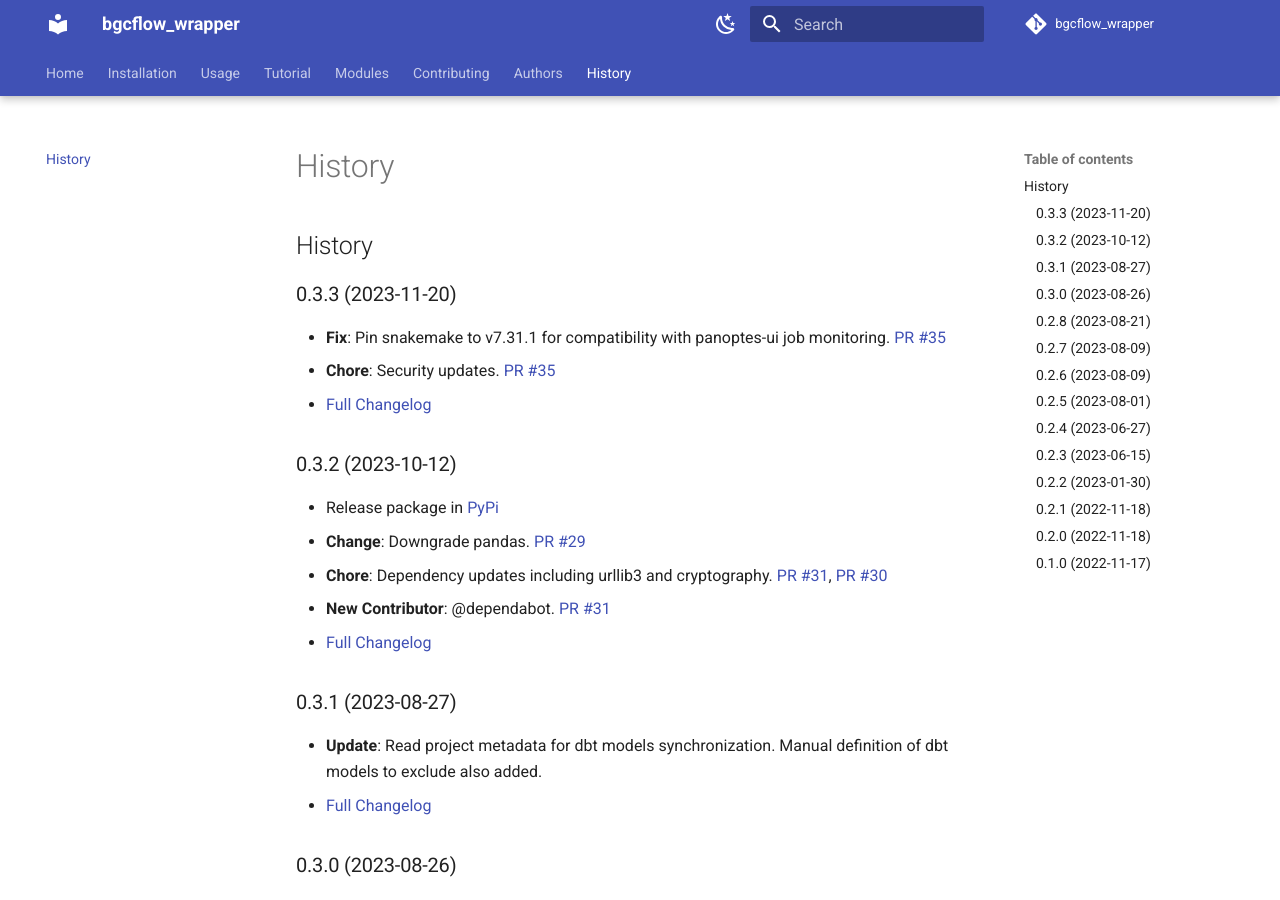
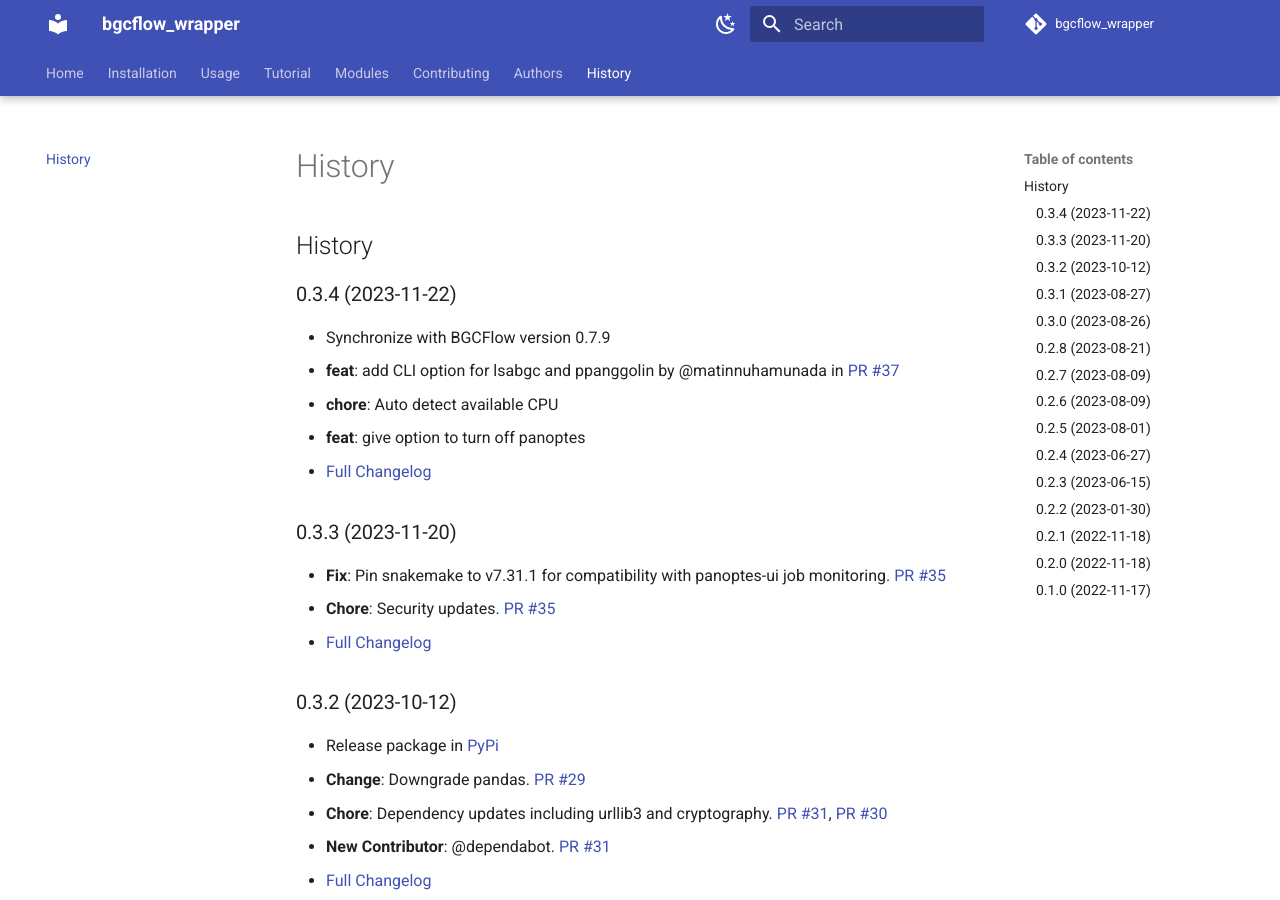
Before and after one commit to NBChub/bgcflow_wrapper, an MkDocs documentation site: the page built from docs/history.md, in a window 1280 px wide and 900 px high. Built offline with MkDocs 1.6.1 and Material for MkDocs 9.7.7, drawn with Linux system fonts in a browser that asks for light colours; comment, search, counter and statistics services are not loaded; the version menu is left out.

Commit message:
docs: update release notes for 0.3.4

```diff
--- a/HISTORY.md
+++ b/HISTORY.md
@@ -1,4 +1,10 @@
 # History
+## 0.3.4 (2023-11-22)
+- Synchronize with BGCFlow version 0.7.9
+- **feat**: add CLI option for lsabgc and ppanggolin by @matinnuhamunada in [PR #37](https://github.com/NBChub/bgcflow_wrapper/pull/37)
+- **chore**: Auto detect available CPU
+- **feat**: give option to turn off panoptes
+- [Full Changelog](https://github.com/NBChub/bgcflow_wrapper/compare/v0.3.3...v0.3.4)
 
 ## 0.3.3 (2023-11-20)
 - **Fix**: Pin snakemake to v7.31.1 for compatibility with panoptes-ui job monitoring. [PR #35](https://github.com/NBChub/bgcflow_wrapper/pull/35)
```
